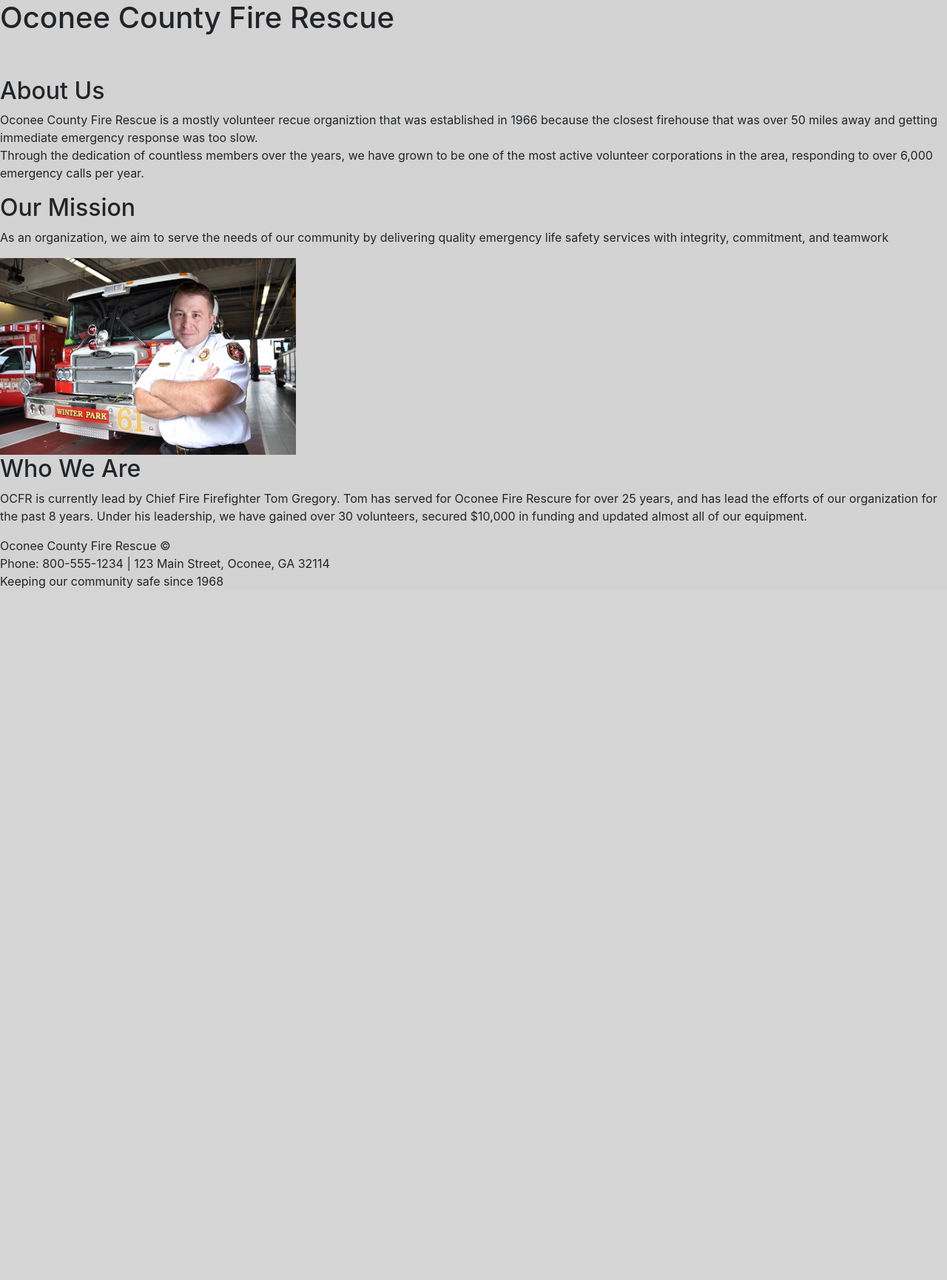
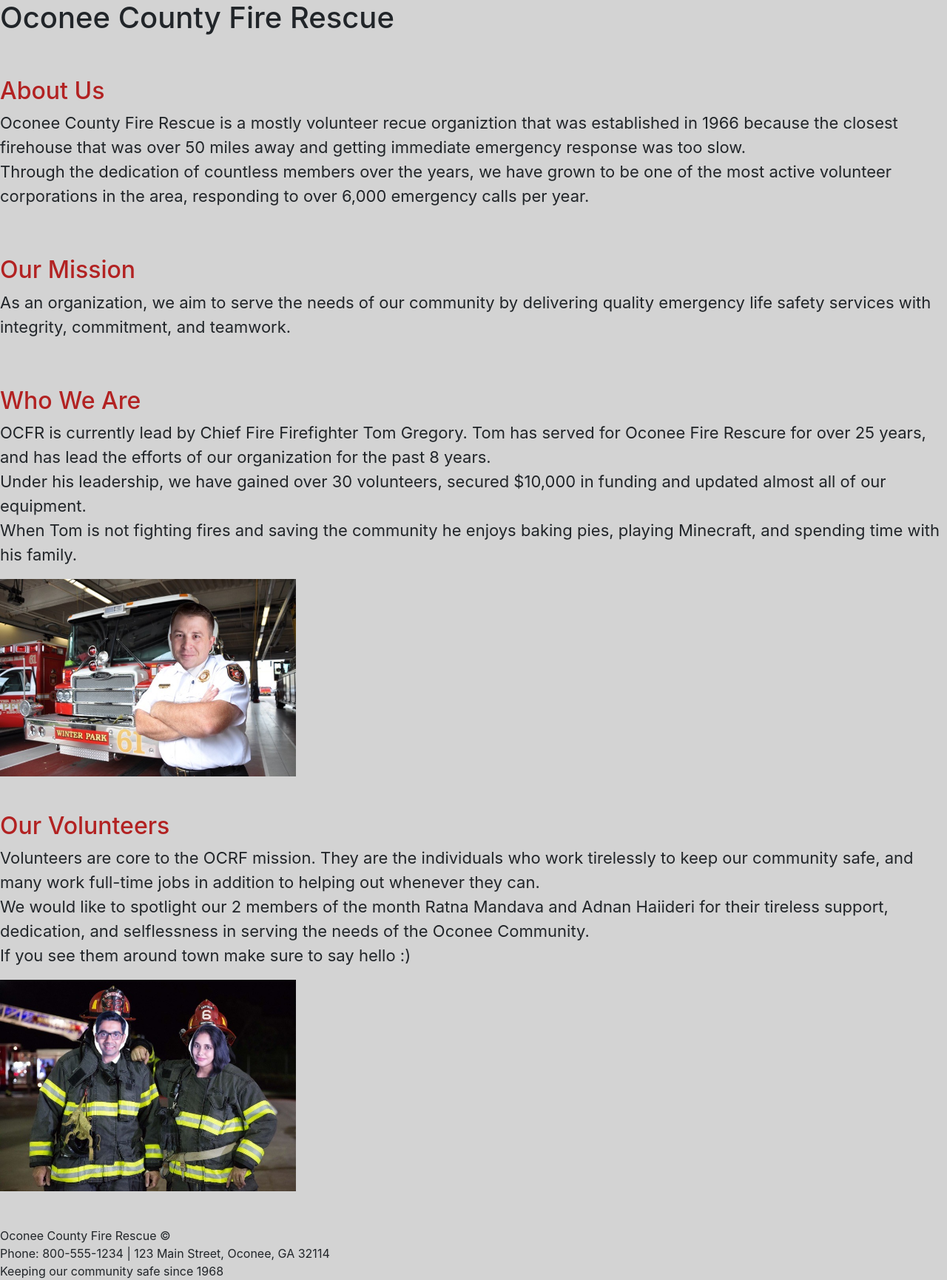
Before and after one commit to JakeMEvans/DS_Final, a PHP site: page /public/index.html in a window 1280 px wide. Shown: the part 56-1787 px from the top of the page at 74% size. Before the commit the page ends 852 px from the top, so only its background shows below. Run offline with PHP 8.4, Linux system fonts and the light colour scheme.

Commit message:
Check out dat homepage though

```diff
--- a/app/public/css/style.css
+++ b/app/public/css/style.css
@@ -15,3 +15,11 @@ a {
 a:hover{
   color: firebrick;
 }
+
+p {
+  font-size: 22px;
+}
+
+h2 {
+  color: firebrick;
+}
--- a/app/public/index.html
+++ b/app/public/index.html
@@ -36,16 +36,34 @@
 <br><h2 id ="homeheader"> About Us </h2>
 <p> Oconee County Fire Rescue is a mostly volunteer recue organiztion that was established in 1966 because the closest firehouse that was over 50 miles away and getting immediate emergency response was too slow.
   <br>Through the dedication of countless members over the years, we have grown to be one of the most active volunteer corporations in the area, responding to over 6,000 emergency calls per year.</p>
+  <br>
+  <br>
+<h2> Our Mission </h2>
+<p> As an organization, we aim to serve the needs of our community by delivering quality emergency life safety services with integrity, commitment, and teamwork. </p>
+<br>
+<br>
 
-<h2> Our Mission </h2>
-<p> As an organization, we aim to serve the needs of our community by delivering quality emergency life safety services with integrity, commitment, and teamwork </p>
+
+
+<h2> Who We Are </h2>
+<p> OCFR is currently lead by Chief Fire Firefighter Tom Gregory. Tom has served for Oconee Fire Rescure for over 25 years, and has lead the efforts of our organization for the past 8 years.
+  <br>Under his leadership, we have gained over 30 volunteers, secured $10,000 in funding and updated almost all of our equipment.
+  <br> When Tom is not fighting fires and saving the community he enjoys baking pies, playing Minecraft, and spending time with his family.</p>
 
 
 <a href = "img/Tom.jpg" target = "blank">
 <img src = "img/Tom.jpg" alt "Tom" width = "400"></a><br>
-<h2> Who We Are </h2>
-<p> OCFR is currently lead by Chief Fire Firefighter Tom Gregory. Tom has served for Oconee Fire Rescure for over 25 years, and has lead the efforts of our organization for the past 8 years. Under his leadership, we have gained over 30 volunteers, secured $10,000 in funding and updated almost all of our equipment. </p>
+<br>
+<br>
 
+<h2> Our Volunteers </h2>
+<p> Volunteers are core to the OCRF mission. They are the individuals who work tirelessly to keep our community safe, and many work full-time jobs in addition to helping out whenever they can.
+  <br> We would like to spotlight our 2 members of the month Ratna Mandava and Adnan Haiideri for their tireless support, dedication, and selflessness in serving the needs of the Oconee Community.
+  <br> If you see them around town make sure to say hello :) </p>
+<a href = "img/GAs.jpg" target = "blank">
+<img src = "img/GAs.jpg" alt "GAs" width = "400"></a><br>
+<br>
+<br>
 
   <script src="https://code.jquery.com/jquery-3.5.1.slim.min.js" integrity="sha384-DfXdz2htPH0lsSSs5nCTpuj/zy4C+OGpamoFVy38MVBnE+IbbVYUew+OrCXaRkfj" crossorigin="anonymous"></script>
   <script src="https://cdn.jsdelivr.net/npm/popper.js@1.16.1/dist/umd/popper.min.js" integrity="sha384-9/reFTGAW83EW2RDu2S0VKaIzap3H66lZH81PoYlFhbGU+6BZp6G7niu735Sk7lN" crossorigin="anonymous"></script>
```
Also changed, not shown: app/public/api/reports/expiredreport.php (added).
